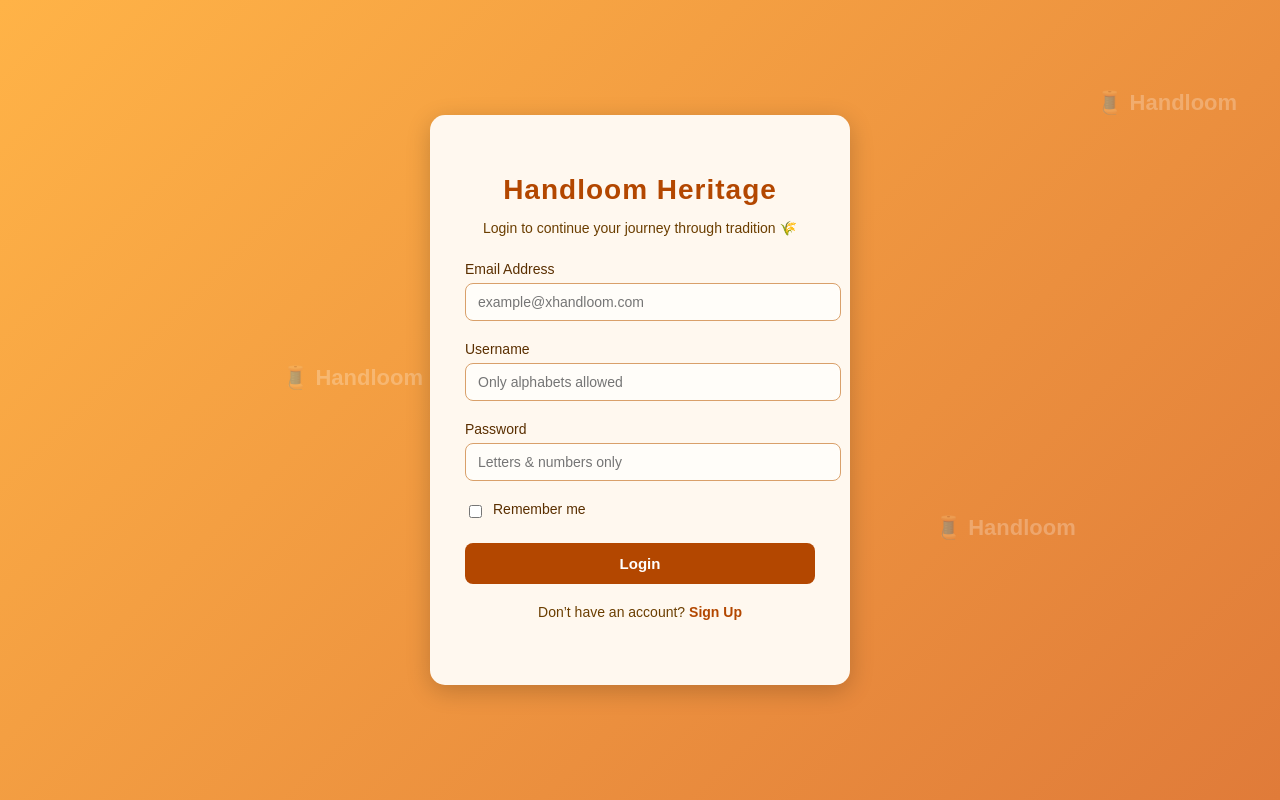
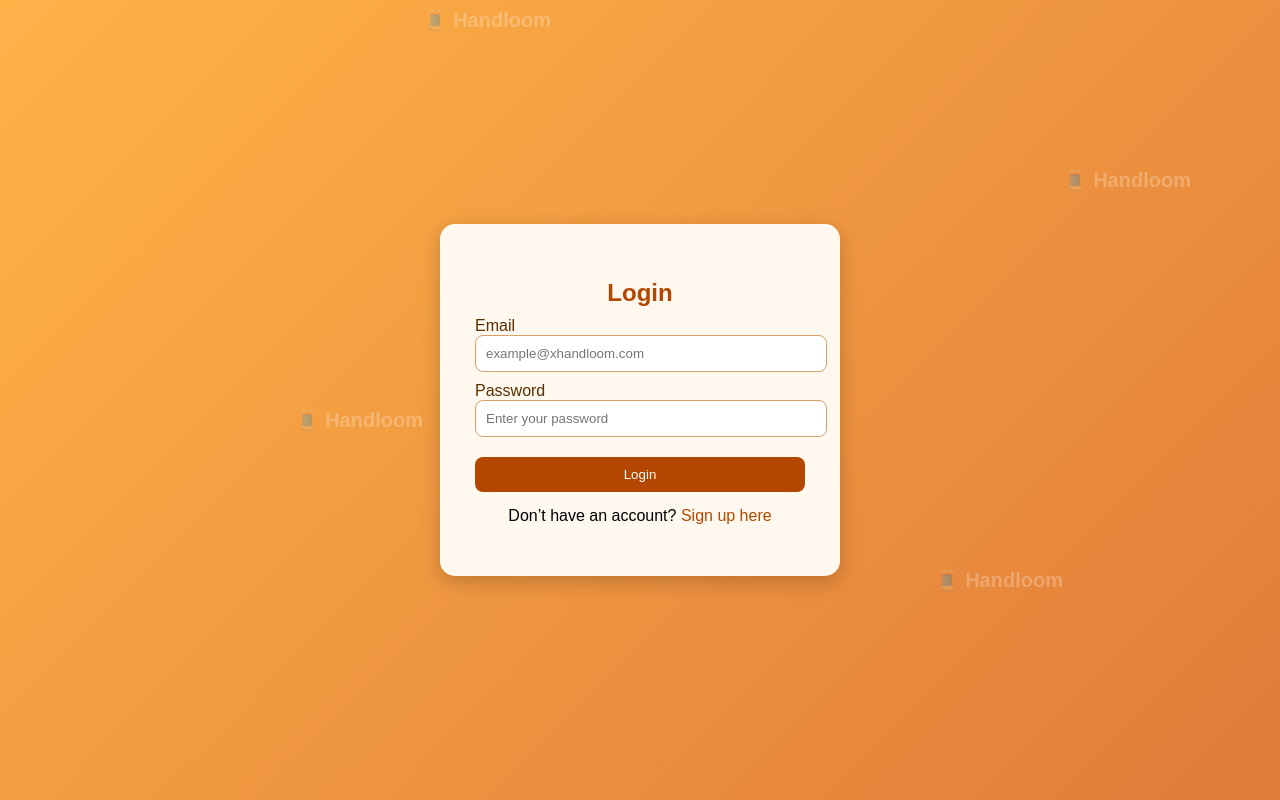
Before and after one commit to Charanteja-madeti/handloom-fashion-, a website: page index.html in a window 1280 px wide. Drawn offline with Linux system fonts and the light colour scheme.

Commit message:
Update index.html

```diff
--- a/index.html
+++ b/index.html
@@ -3,217 +3,98 @@
 <head>
   <meta charset="UTF-8" />
   <meta name="viewport" content="width=device-width, initial-scale=1.0" />
-  <title>Handloom Heritage | Login</title>
+  <title>Login - Handloom Heritage</title>
   <style>
     body {
       margin: 0;
       font-family: "Poppins", sans-serif;
       background: linear-gradient(135deg, #ffb347, #e07b39);
-      overflow: hidden;
       display: flex;
       justify-content: center;
       align-items: center;
       height: 100vh;
+      overflow: hidden;
     }
-
-    /* Moving background text/icons */
     .floating {
       position: absolute;
-      font-size: 22px;
+      font-size: 20px;
       font-weight: 600;
       color: rgba(255, 255, 255, 0.25);
-      user-select: none;
-      pointer-events: none;
       animation: float 18s linear infinite;
     }
-
     @keyframes float {
-      0% {transform: translate(0, 0);}
-      25% {transform: translate(200px, -150px);}
-      50% {transform: translate(-100px, 150px);}
-      75% {transform: translate(-200px, -100px);}
-      100% {transform: translate(0, 0);}
+      0% { transform: translate(0,0); }
+      25% { transform: translate(200px,-100px); }
+      50% { transform: translate(-100px,150px); }
+      75% { transform: translate(-200px,-100px); }
+      100% { transform: translate(0,0); }
     }
-
-    /* Different speeds/directions */
-    .floating:nth-child(1) { top: 10%; left: 20%; animation-duration: 22s;}
-    .floating:nth-child(2) { top: 60%; left: 10%; animation-duration: 26s;}
-    .floating:nth-child(3) { top: 30%; left: 70%; animation-duration: 20s;}
-    .floating:nth-child(4) { top: 80%; left: 60%; animation-duration: 24s;}
-    .floating:nth-child(5) { top: 40%; left: 40%; animation-duration: 28s;}
-
-    /* Login card */
-    .login-container {
-      position: relative;
-      background-color: #fff8ef;
-      padding: 40px 35px;
+    .floating:nth-child(1){top:10%;left:20%;}
+    .floating:nth-child(2){top:60%;left:10%;}
+    .floating:nth-child(3){top:30%;left:70%;}
+    .floating:nth-child(4){top:80%;left:60%;}
+    .floating:nth-child(5){top:40%;left:40%;}
+    .login-box {
+      background: #fff8ef;
+      padding: 35px;
       border-radius: 15px;
-      box-shadow: 0 6px 25px rgba(0, 0, 0, 0.2);
-      width: 350px;
+      box-shadow: 0 6px 20px rgba(0,0,0,0.2);
+      width: 330px;
+      z-index: 5;
       text-align: center;
-      z-index: 10;
     }
-
-    h1 {
-      color: #b34700;
-      margin-bottom: 10px;
-      font-size: 28px;
-      letter-spacing: 1px;
+    h2 { color: #b34700; margin-bottom: 10px; }
+    label { display: block; text-align: left; margin-top: 10px; color: #5a2f00; }
+    input {
+      width: 100%; padding: 10px; border-radius: 8px; border: 1px solid #d9a06a;
     }
-
-    p {
-      color: #6b3e00;
-      margin-bottom: 25px;
-      font-size: 14px;
+    button {
+      margin-top: 20px; width: 100%; padding: 10px;
+      background: #b34700; color: white; border: none; border-radius: 8px; cursor: pointer;
     }
-
-    .form-group {
-      text-align: left;
-      margin-bottom: 20px;
-    }
-
-    label {
-      display: block;
-      font-size: 14px;
-      color: #5a2f00;
-      margin-bottom: 6px;
-    }
-
-    input[type="email"],
-    input[type="text"],
-    input[type="password"] {
-      width: 100%;
-      padding: 10px 12px;
-      border: 1px solid #d9a06a;
-      border-radius: 8px;
-      background-color: #fffdf9;
-      font-size: 14px;
-      color: #4a2b00;
-      transition: all 0.3s ease;
-    }
-
-    input:focus {
-      border-color: #b34700;
-      outline: none;
-      box-shadow: 0 0 8px rgba(179, 71, 0, 0.3);
-    }
-
-    .remember {
-      display: flex;
-      align-items: center;
-      gap: 8px;
-      font-size: 13px;
-      color: #5a2f00;
-    }
-
-    button {
-      width: 100%;
-      padding: 12px;
-      background-color: #b34700;
-      border: none;
-      border-radius: 8px;
-      color: #fff;
-      font-size: 15px;
-      font-weight: 600;
-      cursor: pointer;
-      transition: background 0.3s ease, transform 0.2s ease;
-    }
-
-    button:hover {
-      background-color: #e07b39;
-      transform: translateY(-2px);
-    }
-
-    .links {
-      margin-top: 20px;
-      font-size: 13px;
-    }
-
-    .links a {
-      color: #b34700;
-      text-decoration: none;
-      font-weight: 600;
-    }
-
-    .links a:hover {
-      text-decoration: underline;
-    }
-
-    @media (max-width: 480px) {
-      .login-container {
-        width: 90%;
-        padding: 30px 25px;
-      }
-      h1 {
-        font-size: 24px;
-      }
-    }
+    button:hover { background: #e07b39; }
+    a { color: #b34700; text-decoration: none; }
   </style>
 </head>
 <body>
-
-  <!-- moving background text/icons -->
   <div class="floating">🧵 Handloom</div>
   <div class="floating">🧵 Handloom</div>
   <div class="floating">🧵 Handloom</div>
   <div class="floating">🧵 Handloom</div>
   <div class="floating">🧵 Handloom</div>
 
-  <div class="login-container">
-    <h1>Handloom Heritage</h1>
-    <p>Login to continue your journey through tradition 🌾</p>
-
-    <form id="loginForm" onsubmit="return false;">
-      <div class="form-group">
-        <label for="email">Email Address</label>
-        <input type="email" id="email" placeholder="example@xhandloom.com" required />
-      </div>
-      <div class="form-group">
-        <label for="username">Username</label>
-        <input type="text" id="username" placeholder="Only alphabets allowed" required />
-      </div>
-      <div class="form-group">
-        <label for="password">Password</label>
-        <input type="password" id="password" placeholder="Letters & numbers only" required />
-      </div>
-      <div class="form-group remember">
-        <input type="checkbox" id="remember" />
-        <label for="remember">Remember me</label>
-      </div>
-      <button id="loginBtn">Login</button>
-      <div class="links">
-        <p>Don’t have an account? <a href="signup.html">Sign Up</a></p>
-      </div>
+  <div class="login-box">
+    <h2>Login</h2>
+    <form id="loginForm">
+      <label>Email</label>
+      <input type="email" id="email" placeholder="example@xhandloom.com" required />
+      <label>Password</label>
+      <input type="password" id="password" placeholder="Enter your password" required />
+      <button type="submit">Login</button>
     </form>
+    <p style="margin-top:15px;">Don’t have an account? <a href="signup.html">Sign up here</a></p>
   </div>
 
   <script>
-    document.getElementById("loginBtn").addEventListener("click", function (e) {
+    document.getElementById("loginForm").addEventListener("submit", function(e){
       e.preventDefault();
 
       const email = document.getElementById("email").value.trim();
-      const username = document.getElementById("username").value.trim();
       const password = document.getElementById("password").value.trim();
 
-      const emailPattern = /^[a-zA-Z0-9._%+-]+@xhandloom\.com$/;
-      const usernamePattern = /^[A-Za-z]+$/;
-      const passwordPattern = /^[A-Za-z0-9]+$/;
+      const storedUser = JSON.parse(localStorage.getItem("handloomUser"));
 
-      if (!emailPattern.test(email)) {
-        alert("❌ Invalid Email. It must end with '@xhandloom.com'");
-        return;
-      }
-      if (!usernamePattern.test(username)) {
-        alert("❌ Username must contain only alphabets (A–Z or a–z).");
-        return;
-      }
-      if (!passwordPattern.test(password)) {
-        alert("❌ Password must contain only letters and numbers (A–Z, 0–9).");
+      if (!storedUser) {
+        alert("Account doesn’t exist. Please sign up first.");
         return;
       }
 
-      alert("✅ Login successful! Redirecting to Handloom Heritage...");
-      window.location.href = "home.html";
+      if (storedUser.email === email && storedUser.pass === password) {
+        alert("✅ Login successful! Welcome to Handloom Heritage.");
+        window.location.href = "home.html"; // redirect after success
+      } else {
+        alert("❌ Invalid credentials or account doesn’t exist.");
+      }
     });
   </script>
 </body>
```
